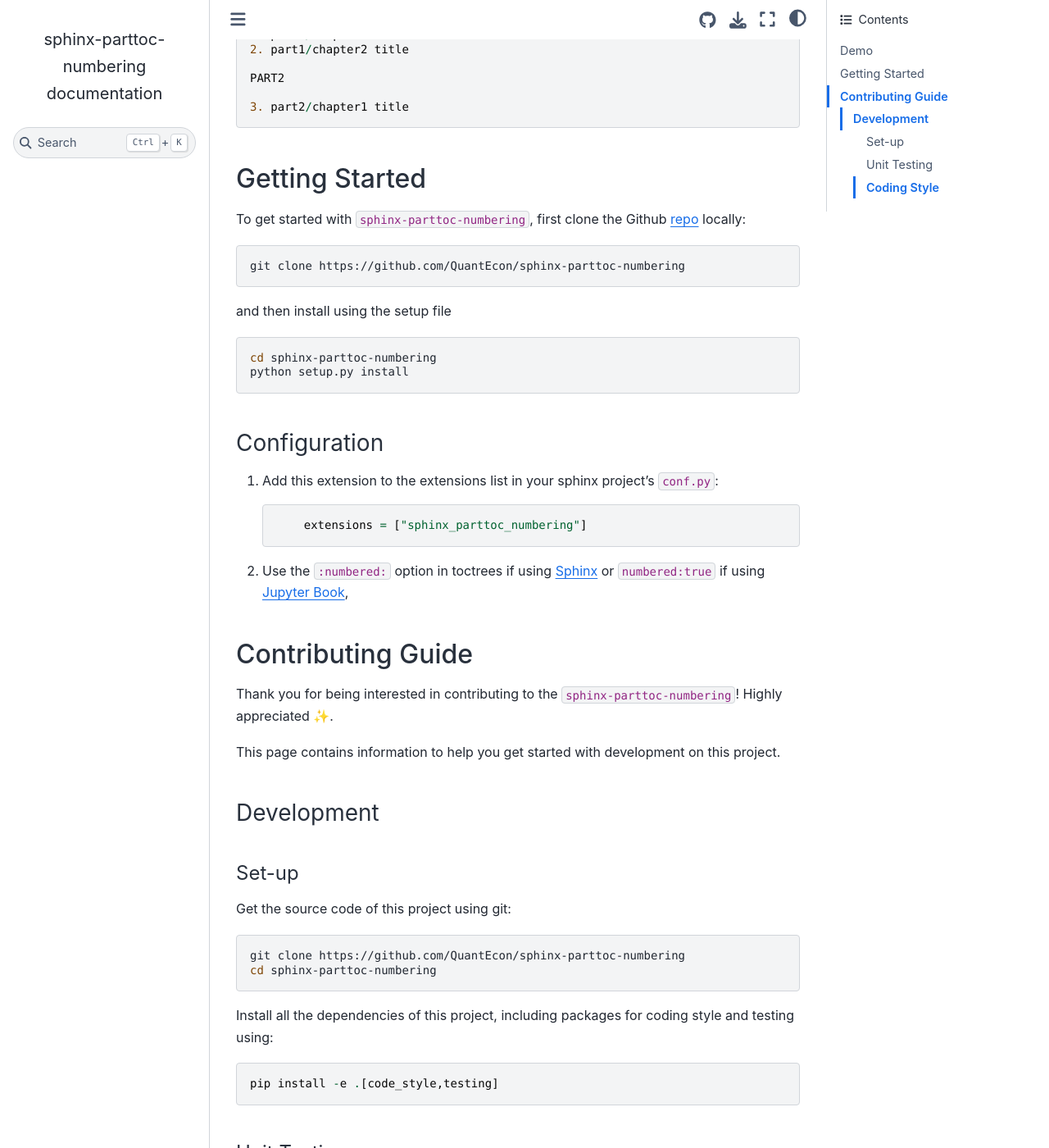
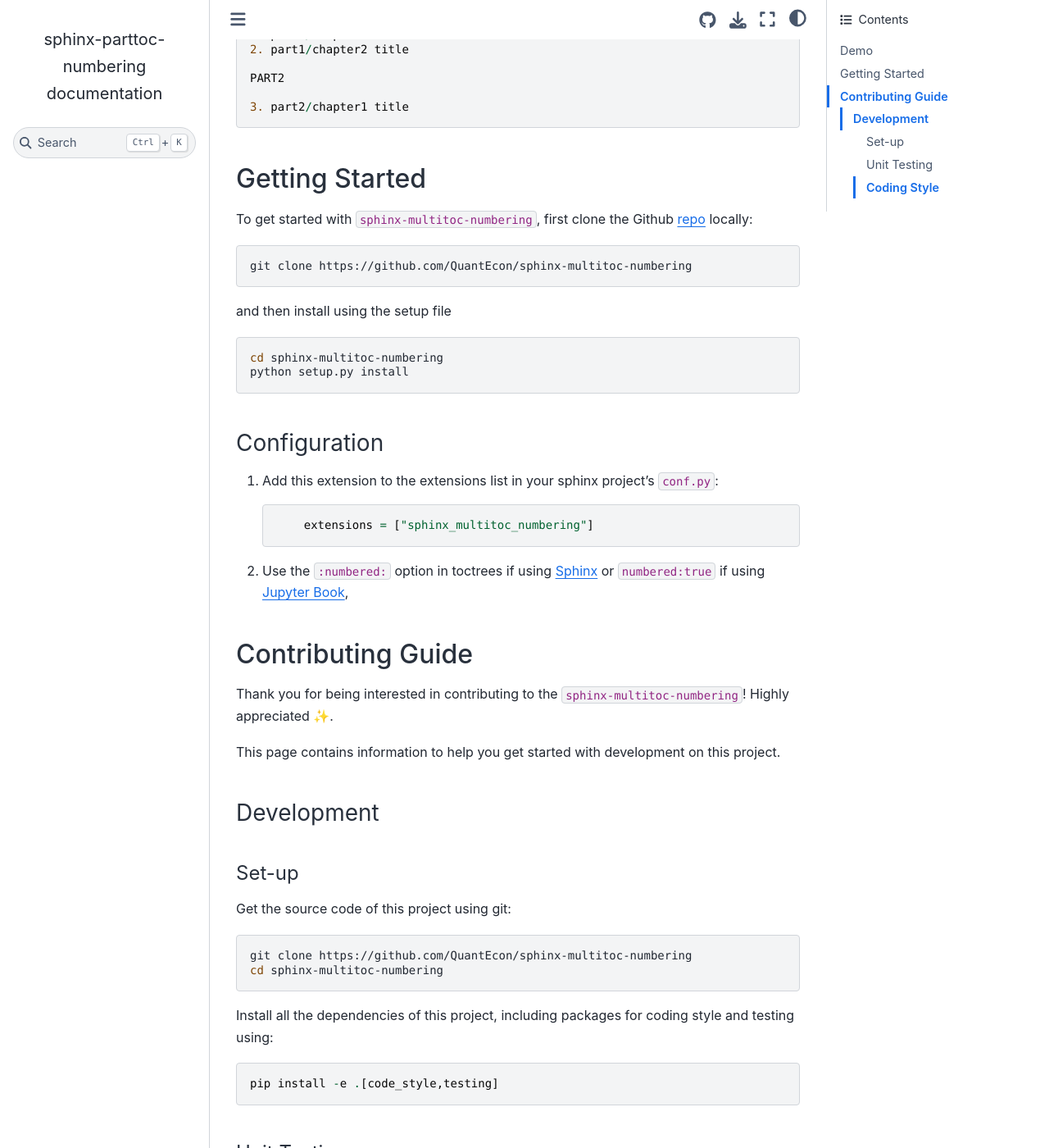
Before and after one commit to executablebooks/sphinx-multitoc-numbering, a Sphinx documentation site: the page built from docs/source/index.md, in a window 1280 px wide and 1400 px high, scrolled down 1605 px. Shown: the whole window at 82% size. Built offline with Sphinx 7.4.7 and the Sphinx Book theme 1.1.4, drawn with Linux system fonts in a browser that asks for light colours; some of the changed text lies outside the part shown.

Commit message:
changed parttoc to multitoc

````diff
--- a/docs/source/index.md
+++ b/docs/source/index.md
@@ -1,11 +1,11 @@
-# Sphinx-parttoc-numbering
+# Sphinx-multitoc-numbering
 
 **An extension for continuous numbering of toctree elements across multiple toctrees**.
 
 This package contains a [Sphinx](http://www.sphinx-doc.org/en/master/) extension to continuously number sections across multiple toctrees present in the same document. Also quite useful in [jupyter-book](https://jupyterbook.org/) projects for continuous numbering of chapters across different parts.
 
 ```{warning}
-sphinx-parttoc-numbering is in an active development stage and may change rapidly.
+sphinx-multitoc-numbering is in an active development stage and may change rapidly.
 ```
 
 (example)=
@@ -84,17 +84,17 @@
 (getting-started)=
 ## Getting Started
 
-To get started with `sphinx-parttoc-numbering`, first clone the Github [repo](https://github.com/QuantEcon/sphinx-parttoc-numbering) locally:
+To get started with `sphinx-multitoc-numbering`, first clone the Github [repo](https://github.com/QuantEcon/sphinx-multitoc-numbering) locally:
 
 ```bash
 
-git clone https://github.com/QuantEcon/sphinx-parttoc-numbering
+git clone https://github.com/QuantEcon/sphinx-multitoc-numbering
 ```
 and then install using the setup file
 
 ```bash
 
-cd sphinx-parttoc-numbering
+cd sphinx-multitoc-numbering
 python setup.py install
 ```
 
@@ -103,14 +103,14 @@
 1. Add this extension to the extensions list in your sphinx project's `conf.py`:
 
     ```python
-        extensions = ["sphinx_parttoc_numbering"]
+        extensions = ["sphinx_multitoc_numbering"]
     ```
 
 2. Use the `:numbered:` option in toctrees  if using {ref}`Sphinx <sphinx-example>` or `numbered:true` if using {ref}`Jupyter Book<jb-example>`,
 
 ## Contributing Guide
 
-Thank you for being interested in contributing to the `sphinx-parttoc-numbering`! Highly appreciated ✨.
+Thank you for being interested in contributing to the `sphinx-multitoc-numbering`! Highly appreciated ✨.
 
 This page contains information to help you get started with development on this project.
 
@@ -121,8 +121,8 @@
 Get the source code of this project using git:
 
 ```bash
-git clone https://github.com/QuantEcon/sphinx-parttoc-numbering
-cd sphinx-parttoc-numbering
+git clone https://github.com/QuantEcon/sphinx-multitoc-numbering
+cd sphinx-multitoc-numbering
 ```
 
 Install all the dependencies of this project, including packages for coding style and testing using:
````
